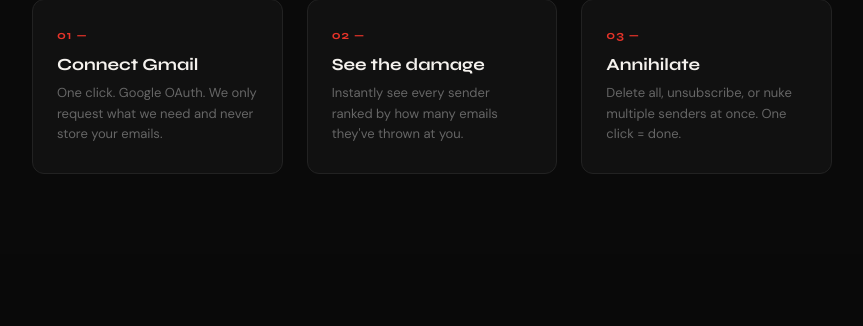
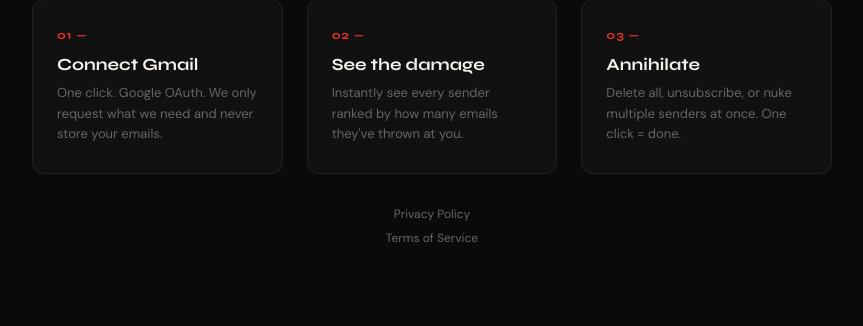
Before and after one commit to personalprojectguide-hue/spamurai, a Flask app: page / in a window 1280 px wide. Shown: the part 841-1167 px from the top of the page, without its empty margins (208-1071 px from the left). Before the commit the page ends 1015 px from the top, so only its background shows below. Run offline with Flask 3, Linux system fonts and the light colour scheme.

Commit message:
add privacy link and verification meta

```diff
--- a/templates/index.html
+++ b/templates/index.html
@@ -5,6 +5,7 @@
 <meta name="viewport" content="width=device-width, initial-scale=1.0">
 <title>Spamurai — Cut through the spam</title>
 <link href="https://fonts.googleapis.com/css2?family=Syne:wght@400;600;700;800&family=DM+Sans:wght@300;400;500&display=swap" rel="stylesheet">
+<meta name="google-site-verification" content="EkuQppbCsA4iGEbWQ8QJMP5RfspOwo80rIYW0kSZefE" />
 <style>
   :root {
     --bg: #0a0a0a;
@@ -273,6 +274,10 @@
       <p>Delete all, unsubscribe, or nuke multiple senders at once. One click = done.</p>
     </div>
   </div>
+
+  <a href="/privacy" style="color:var(--muted);font-size:12px;text-decoration:none;margin-top:32px;">Privacy Policy</a>
+  <a href="/tos" style="color:var(--muted);font-size:12px;text-decoration:none;margin-top:8px;">Terms of Service</a>
+
 </main>
 
 </body>
```
